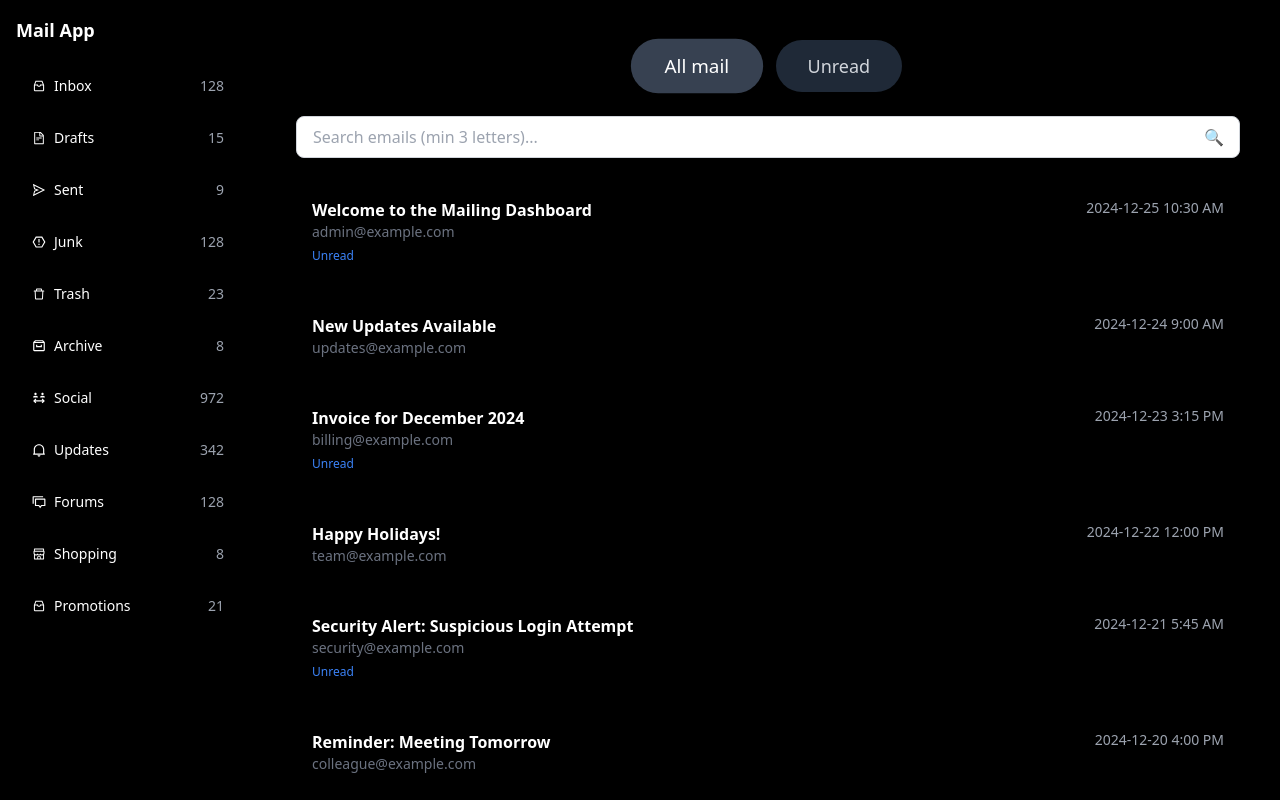
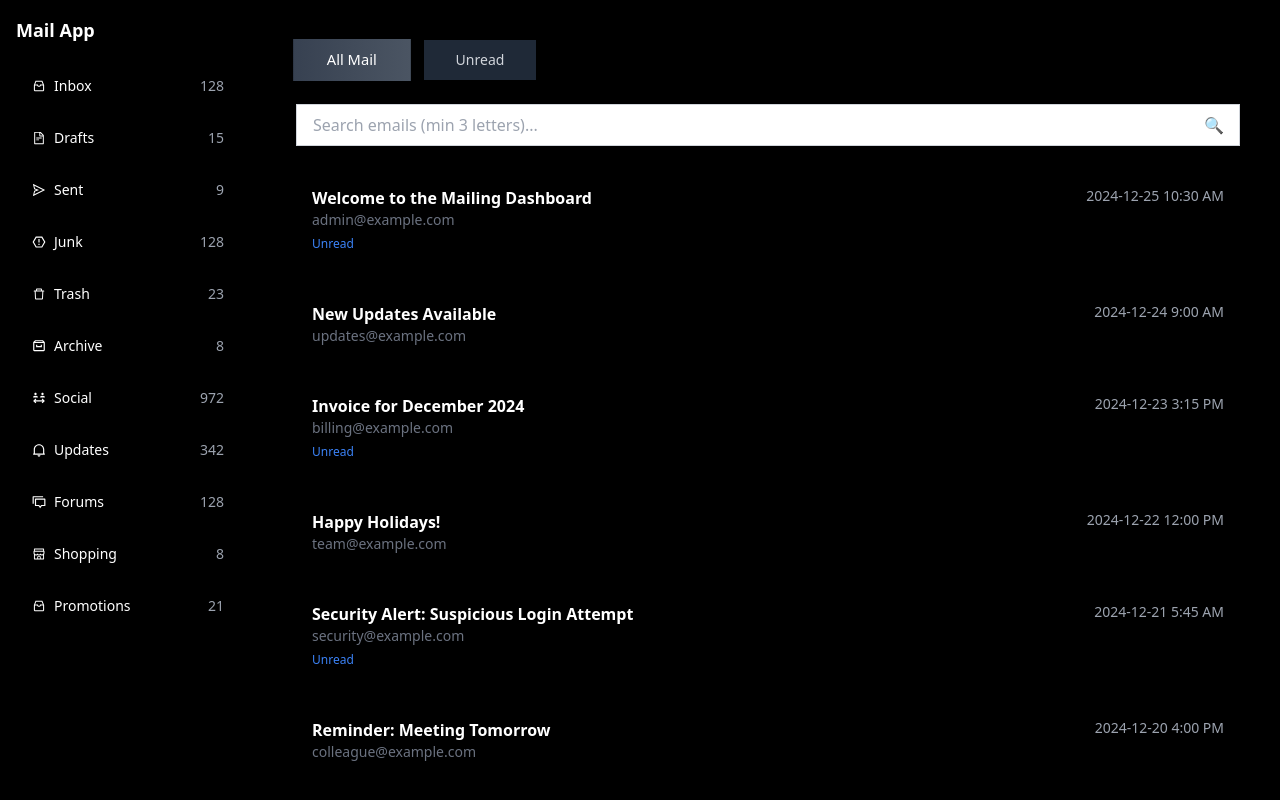
Before and after one commit to FarazAkhter660/Mailing-dashboard, a React (Create React App) app: page /dashboard in a window 1280 px wide. Shown: the top 800 px of the page. Built offline with nearby package versions, Linux system fonts and the light colour scheme.

Commit message:
resolve module alias issue

```diff
--- /dev/null
+++ b/postcss.config.js
@@ -0,0 +1,6 @@
+module.exports = {
+  plugins: {
+    tailwindcss: {},
+    autoprefixer: {},
+  },
+}
--- /dev/null
+++ b/src/components/ui/button.jsx
@@ -0,0 +1,48 @@
+import * as React from "react";
+import { Slot } from "@radix-ui/react-slot";
+import { cva } from "class-variance-authority";
+
+import { cn } from "../../lib/utils";
+
+const buttonVariants = cva(
+  "inline-flex items-center justify-center gap-2 whitespace-nowrap rounded-md text-sm font-medium ring-offset-white transition-colors focus-visible:outline-none focus-visible:ring-2 focus-visible:ring-gray-950 focus-visible:ring-offset-2 disabled:pointer-events-none disabled:opacity-50 [&_svg]:pointer-events-none [&_svg]:size-4 [&_svg]:shrink-0 dark:ring-offset-gray-950 dark:focus-visible:ring-gray-300",
+  {
+    variants: {
+      variant: {
+        default: "bg-gray-900 text-gray-50 hover:bg-gray-900/90 dark:bg-gray-50 dark:text-gray-900 dark:hover:bg-gray-50/90",
+        destructive:
+          "bg-red-500 text-gray-50 hover:bg-red-500/90 dark:bg-red-900 dark:text-gray-50 dark:hover:bg-red-900/90",
+        outline:
+          "border border-gray-200 bg-white hover:bg-gray-100 hover:text-gray-900 dark:border-gray-800 dark:bg-gray-950 dark:hover:bg-gray-800 dark:hover:text-gray-50",
+        secondary:
+          "bg-gray-100 text-gray-900 hover:bg-gray-100/80 dark:bg-gray-800 dark:text-gray-50 dark:hover:bg-gray-800/80",
+        ghost: "hover:bg-gray-100 hover:text-gray-900 dark:hover:bg-gray-800 dark:hover:text-gray-50",
+        link: "text-gray-900 underline-offset-4 hover:underline dark:text-gray-50",
+      },
+      size: {
+        default: "h-10 px-4 py-2",
+        sm: "h-9 rounded-md px-3",
+        lg: "h-11 rounded-md px-8",
+        icon: "h-10 w-10",
+      },
+    },
+    defaultVariants: {
+      variant: "default",
+      size: "default",
+    },
+  }
+);
+
+const Button = React.forwardRef(({ className, variant, size, asChild = false, ...props }, ref) => {
+  const Comp = asChild ? Slot : "button";
+  return (
+    <Comp
+      className={cn(buttonVariants({ variant, size, className }))}
+      ref={ref}
+      {...props}
+    />
+  );
+});
+Button.displayName = "Button";
+
+export { Button, buttonVariants };
--- a/src/index.css
+++ b/src/index.css
@@ -8,3 +8,9 @@ body {
     margin: 0;
     font-family: Arial, sans-serif;
   }
+
+@layer base {
+  :root {
+        --radius: 0.5rem;
+    }
+}
--- /dev/null
+++ b/src/lib/utils.js
@@ -0,0 +1,6 @@
+import { clsx } from "clsx";
+import { twMerge } from "tailwind-merge"
+
+export function cn(...inputs) {
+  return twMerge(clsx(inputs));
+}
--- a/src/pages/Dashboard.jsx
+++ b/src/pages/Dashboard.jsx
@@ -1,6 +1,7 @@
 import React, { useState, useEffect, useCallback } from "react";
 import Sidebar from "../components/Sidebar";
 import MailList from "../components/MailList";
+import { Button } from "../components/ui/button";
 
 const mockEmails = [
   {
@@ -166,26 +167,27 @@ const Dashboard = () => {
     if (term.length >= 3) {
       handleSearch(term);
     } else {
-      setDebouncedSearchTerm(""); // Clear debounced search if input is less than 3 characters
+      setDebouncedSearchTerm("");
     }
   };
 
   const filteredEmails = emails.filter((email) => {
     const matchesSearch =
       debouncedSearchTerm &&
-      (email.subject.toLowerCase().includes(debouncedSearchTerm.toLowerCase()) ||
+      (email.subject
+        .toLowerCase()
+        .includes(debouncedSearchTerm.toLowerCase()) ||
         email.sender.toLowerCase().includes(debouncedSearchTerm.toLowerCase()));
+
     if (activeTab === "Unread") {
-      return email.isUnread && matchesSearch;
+      return email.isUnread && (!debouncedSearchTerm || matchesSearch);
     }
-    return matchesSearch || !debouncedSearchTerm; // Show all emails if search term is empty
+    return matchesSearch || !debouncedSearchTerm;
   });
 
   const openEmail = (email) => {
     setEmails((prevEmails) =>
-      prevEmails.map((e) =>
-        e.id === email.id ? { ...e, isUnread: false } : e
-      )
+      prevEmails.map((e) => (e.id === email.id ? { ...e, isUnread: false } : e))
     );
     setSelectedEmail(email);
   };
@@ -201,12 +203,9 @@ const Dashboard = () => {
       <div className="flex-1 p-6 bg-black text-white">
         {selectedEmail ? (
           <div>
-            <button
-              onClick={goBack}
-              className="px-4 py-2 bg-gray-700 text-white rounded-lg mb-4 hover:bg-gray-600"
-            >
+            <Button variant="secondary" onClick={goBack} className="mb-4">
               ← Back
-            </button>
+            </Button>
             <div className="p-6 bg-gray-800 rounded-lg">
               <h2 className="text-xl font-semibold mb-4">
                 {selectedEmail.subject}
@@ -224,27 +223,27 @@ const Dashboard = () => {
           </div>
         ) : (
           <div>
-            <div className="flex justify-center space-x-4 mb-6">
-              <button
-                className={`px-8 py-3 font-medium text-lg rounded-full transition-all duration-300 ${
+            <div className="flex justify-left space-x-4 mb-6">
+              <Button
+                className={`px-8 py-3 transition-all duration-300 ${
                   activeTab === "All Mails"
-                    ? "bg-gradient-to-r from bg-gray-700 to text-white shadow-lg transform scale-105"
+                    ? "bg-gradient-to-r from-gray-700 to-gray-600 text-white shadow-lg transform scale-105"
                     : "bg-gray-800 text-gray-300 hover:bg-gray-600"
                 }`}
                 onClick={() => setActiveTab("All Mails")}
               >
-                All mail
-              </button>
-              <button
-                className={`px-8 py-3 font-medium text-lg rounded-full transition-all duration-300 ${
+                All Mail
+              </Button>
+              <Button
+                className={`px-8 py-3 transition-all duration-300 ${
                   activeTab === "Unread"
-                    ? "bg-gradient-to-r from bg-gray-700 to text-white shadow-lg transform scale-105"
+                    ? "bg-gradient-to-r from-gray-700 to-gray-600 text-white shadow-lg transform scale-105"
                     : "bg-gray-800 text-gray-300 hover:bg-gray-600"
                 }`}
                 onClick={() => setActiveTab("Unread")}
               >
                 Unread
-              </button>
+              </Button>
             </div>
 
             <div className="relative mb-6">
--- a/tailwind.config.js
+++ b/tailwind.config.js
@@ -1,17 +1,23 @@
 /** @type {import('tailwindcss').Config} */
 module.exports = {
-  content: [
+    darkMode: ["class"],
+    content: [
     "./index.html",
     "./src/**/*.{js,jsx,ts,tsx}",
   ],
   theme: {
-    extend: {
-      colors: {
-        primary: "#1a73e8",
-        secondary: "#202124",
-        accent: "#34a853",
-      },
-    },
+  	extend: {
+  		colors: {
+  			primary: '#1a73e8',
+  			secondary: '#202124',
+  			accent: '#34a853'
+  		},
+  		borderRadius: {
+  			lg: 'var(--radius)',
+  			md: 'calc(var(--radius) - 2px)',
+  			sm: 'calc(var(--radius) - 4px)'
+  		}
+  	}
   },
-  plugins: [],
+  plugins: [require("tailwindcss-animate")],
 };
--- /dev/null
+++ b/vite.config.js
@@ -0,0 +1,12 @@
+import { defineConfig } from "vite";
+import react from "@vitejs/plugin-react";
+import path from "path";
+
+export default defineConfig({
+  plugins: [react()],
+  resolve: {
+    alias: {
+      "@": path.resolve(__dirname, "./src"),
+    },
+  },
+});
--- /dev/null
+++ b/webpack.config.js
@@ -0,0 +1,9 @@
+const path = require("path");
+
+module.exports = {
+  resolve: {
+    alias: {
+      "@": path.resolve(__dirname, "src"),
+    },
+  },
+};
```
Also changed, not shown: js.config.json (added, +8 -0 lines), package.json (+7 -1 lines), components.json (added), 1 other file (tests, documents, lock files or other folders).
